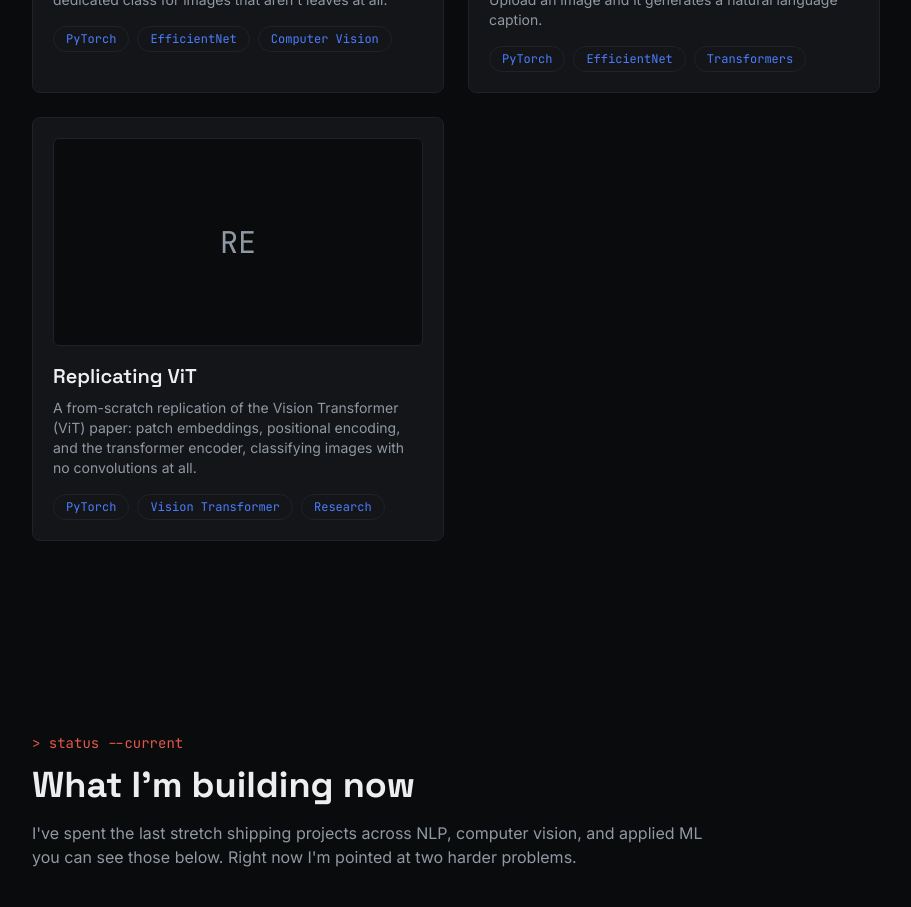
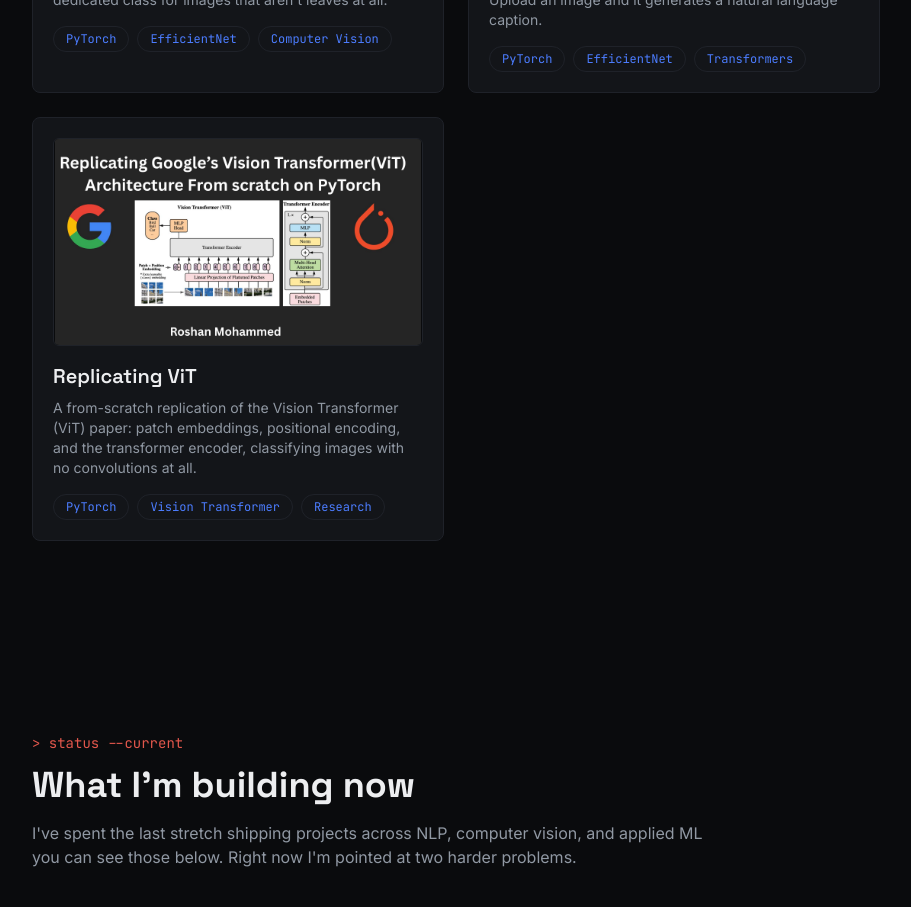
Before and after one commit to mroshan454/portfolio, a Next.js app: page / in a window 1280 px wide. Shown: the part 1840-2747 px from the top of the page, without its empty margins (184-1095 px from the left). Built offline with nearby package versions, Linux system fonts and the light colour scheme.

Commit message:
adding VIT

```diff
--- a/data/projects.ts
+++ b/data/projects.ts
@@ -52,6 +52,7 @@ export type Project = {
       description:
         "A from-scratch replication of the Vision Transformer (ViT) paper: patch embeddings, positional encoding, and the transformer encoder, classifying images with no convolutions at all.",
       tags: ["PyTorch", "Vision Transformer", "Research"],
+      image:"/projects/vit.jpeg",
       githubUrl: "https://github.com/mroshan454/Replicating-ViT-Research-Paper",
     },
   ];
```
Also changed, not shown: public/projects/vit.jpeg (added).
